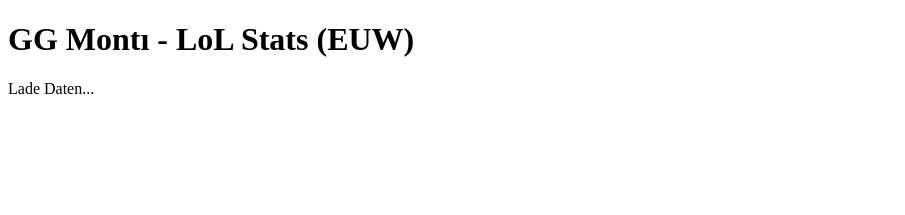
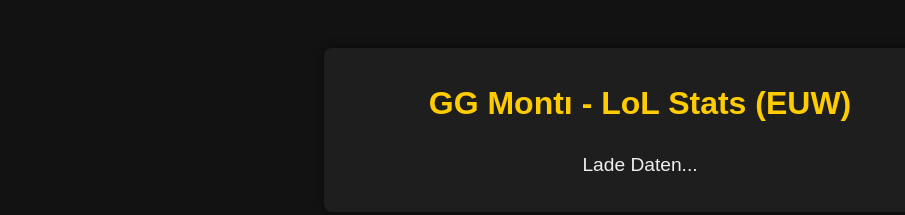
Before and after one commit to TheD1n5t/TheD1n5t.github.io, a plain HTML site: page index.html in a window 1280 px wide. Shown: the whole page, without its empty margins (0-905 px from the left). Drawn offline with Linux system fonts and the light colour scheme.

Commit message:
Update index.html

```diff
--- a/index.html
+++ b/index.html
@@ -5,6 +5,32 @@
   <meta name="viewport" content="width=device-width, initial-scale=1.0" />
   <title>GG Montı - LoL Stats</title>
   <link rel="stylesheet" href="style.css" />
+  <style>
+    body {
+      background-color: #121212;
+      color: #f0f0f0;
+      font-family: Arial, sans-serif;
+      margin: 0;
+      padding: 0;
+    }
+    .container {
+      max-width: 600px;
+      margin: 3rem auto;
+      padding: 1rem;
+      background-color: #1e1e1e;
+      border-radius: 8px;
+      box-shadow: 0 0 10px rgba(0,0,0,0.5);
+    }
+    h1 {
+      text-align: center;
+      margin-bottom: 2rem;
+      color: #ffcc00;
+    }
+    #summoner-info p {
+      text-align: center;
+      font-size: 1.2rem;
+    }
+  </style>
 </head>
 <body>
   <div class="container">
```
